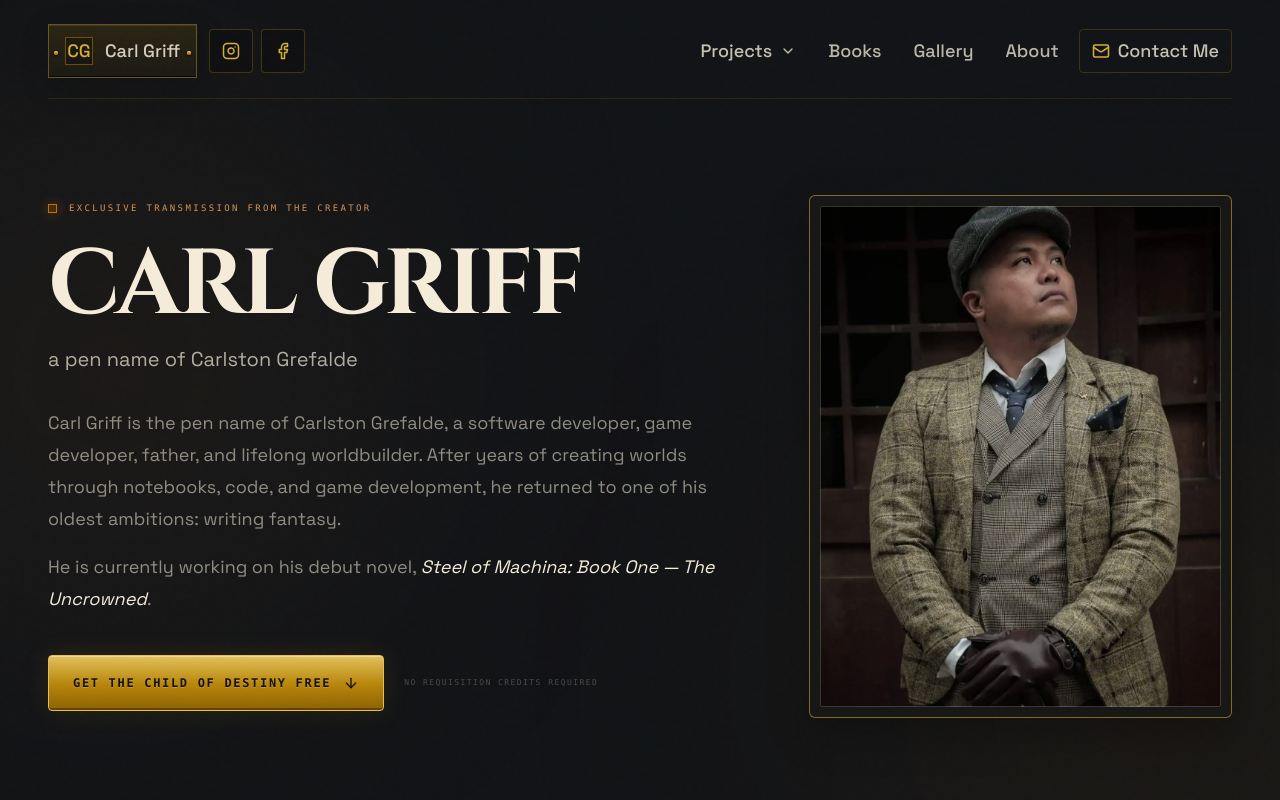
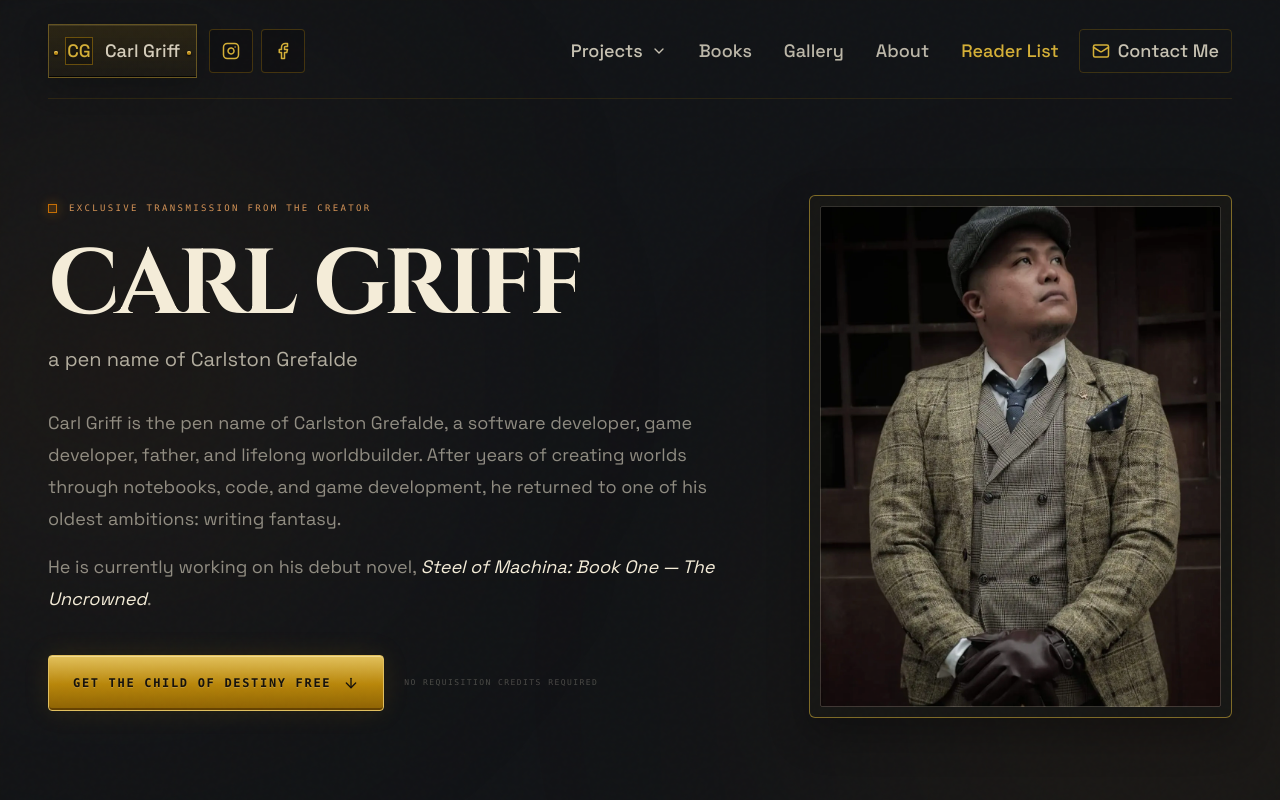
Before and after one commit to CarlstonG/authorcarlgrelfade, a Next.js app: page / in a window 1280 px wide. Shown: the top 800 px of the page. Built offline with nearby package versions, Linux system fonts and the light colour scheme.

Commit message:
added readers list memu

```diff
--- a/components/interior-shell.tsx
+++ b/components/interior-shell.tsx
@@ -5,6 +5,7 @@ const navLinks = [
   { href: "/books", label: "Books" },
   { href: "/gallery", label: "Gallery" },
   { href: "/about", label: "About" },
+  { href: "/#reader-list", label: "Reader List" },
 ];
 
 export function InteriorHeader() {
--- a/components/landing-page.tsx
+++ b/components/landing-page.tsx
@@ -452,12 +452,13 @@ export function LandingPage({ focusBek = false }: { focusBek?: boolean }) {
             </div>
             <SocialLinks />
           </div>
-          <div className="order-3 flex w-full items-center justify-between gap-2 border-t border-brass/10 pt-3 sm:order-none sm:w-auto sm:border-0 sm:pt-0">
-            <nav aria-label="Main navigation" className="flex items-center gap-1 sm:gap-2">
+          <div className="order-3 flex w-full flex-wrap items-center justify-center gap-2 border-t border-brass/10 pt-3 sm:order-none sm:w-auto sm:justify-end sm:border-0 sm:pt-0">
+            <nav aria-label="Main navigation" className="flex flex-wrap items-center justify-center gap-1 sm:gap-2">
               <ProjectsDropdown />
               <a href="/books" className="rounded-sm px-2 py-3 text-base font-medium text-parchment/75 hover:bg-brass/10 hover:text-parchment sm:px-3 sm:text-lg">Books</a>
               <a href="/gallery" className="rounded-sm px-2 py-3 text-base font-medium text-parchment/75 hover:bg-brass/10 hover:text-parchment sm:px-3 sm:text-lg">Gallery</a>
               <a href="/about" className="rounded-sm px-2 py-3 text-base font-medium text-parchment/75 hover:bg-brass/10 hover:text-parchment sm:px-3 sm:text-lg">About</a>
+              <a href="#reader-list" className="rounded-sm px-2 py-3 text-base font-medium text-brass-light hover:bg-brass/10 hover:text-parchment sm:px-3 sm:text-lg">Reader List</a>
             </nav>
             <button
               id="contact"
```
